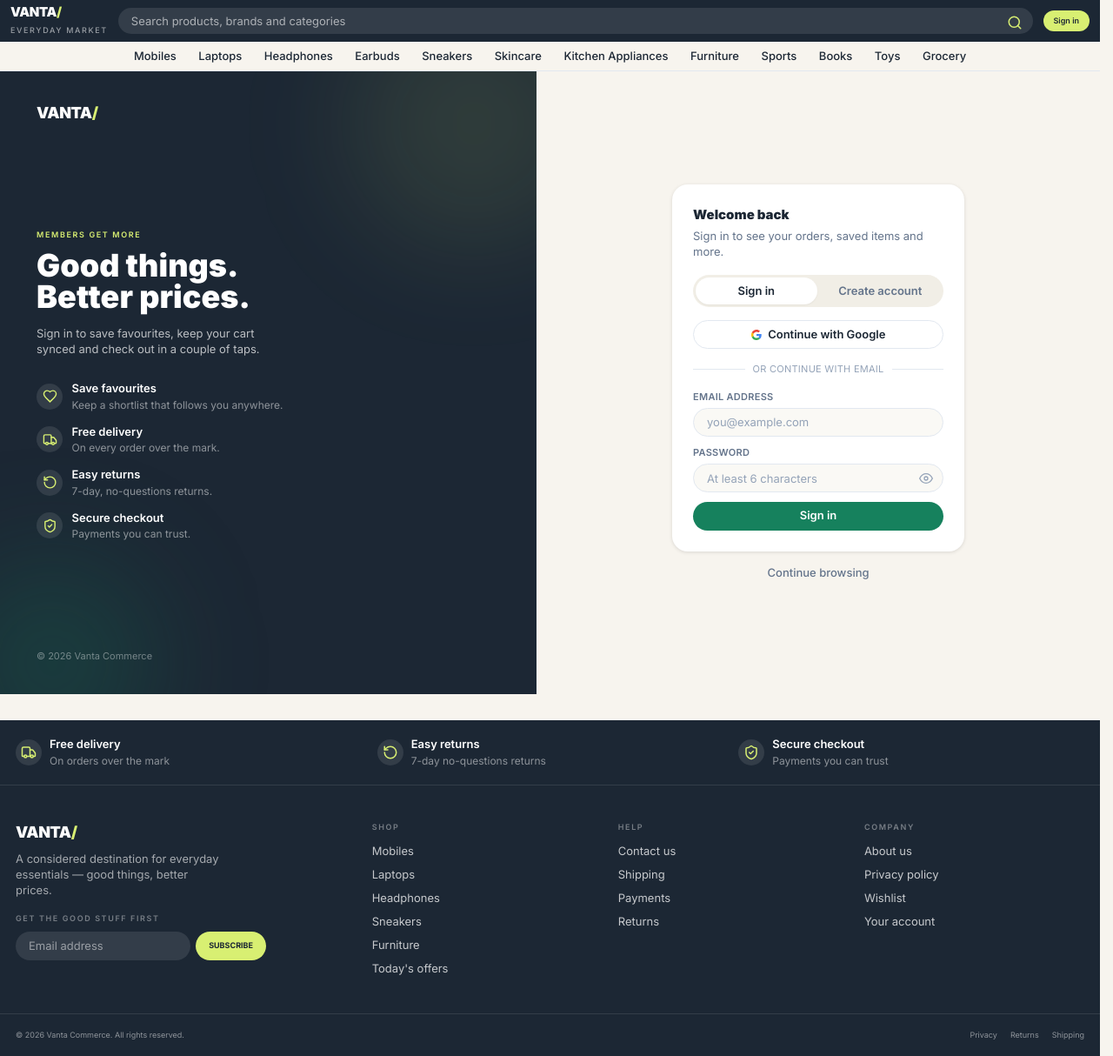
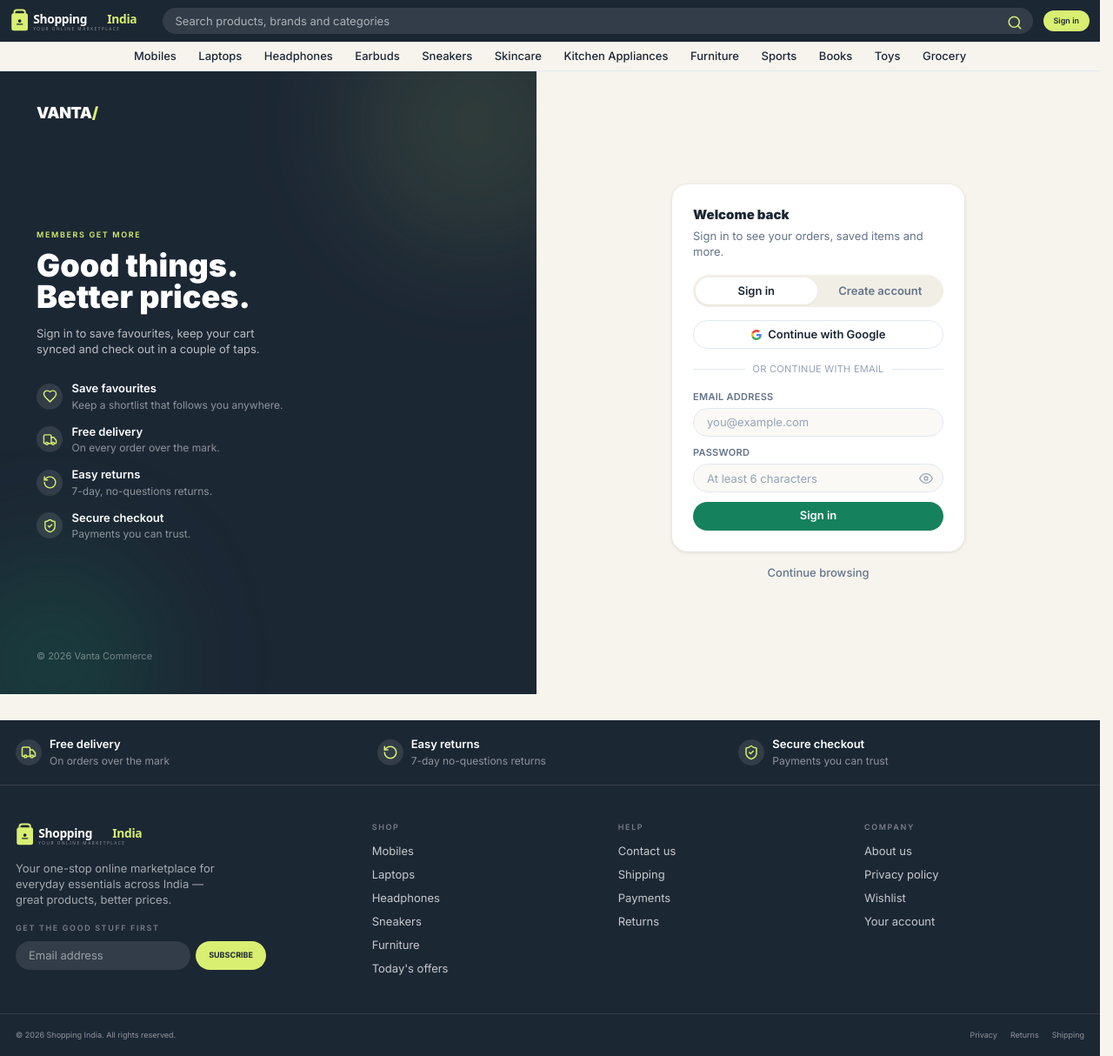
Before and after one commit to Antor-Adhikary1216/E-commerce, a Next.js app in the folder ecommerce-client/: page /login in a window 1280 px wide. Shown: the whole page at 87% size. Built offline with nearby package versions, Linux system fonts and the light colour scheme; no server answers.

Commit message:
Add Shopping India logo, update header/footer/metadata branding

```diff
--- a/ecommerce-client/src/app/layout.tsx
+++ b/ecommerce-client/src/app/layout.tsx
@@ -9,10 +9,10 @@ import { LoginPrompt } from "@/components/login-prompt";
 const inter = Inter({ subsets: ["latin"], display: "optional", adjustFontFallback: true });
 
 export const metadata: Metadata = {
-  metadataBase: new URL("https://vanta.example"),
-  title: { default: "Vanta — Curated essentials", template: "%s | Vanta" },
-  description: "A considered destination for everyday essentials.",
-  openGraph: { type: "website", title: "Vanta — Curated essentials", description: "A considered destination for everyday essentials." },
+  metadataBase: new URL("https://shoppingindia.example"),
+  title: { default: "Shopping India — Your Online Marketplace", template: "%s | Shopping India" },
+  description: "Your one-stop online marketplace for everyday essentials across India.",
+  openGraph: { type: "website", title: "Shopping India — Your Online Marketplace", description: "Your one-stop online marketplace for everyday essentials across India." },
 };
 
 export default function RootLayout({ children }: Readonly<{ children: React.ReactNode }>) {
--- /dev/null
+++ b/ecommerce-client/src/components/logo.tsx
@@ -0,0 +1,26 @@
+export function Logo({ className = "" }: { className?: string }) {
+  return (
+    <svg viewBox="0 0 260 48" fill="none" xmlns="http://www.w3.org/2000/svg" className={className} aria-label="Shopping India">
+      {/* Shopping bag icon */}
+      <rect x="2" y="10" width="30" height="32" rx="4" fill="#d8ef72" />
+      <rect x="7" y="4" width="20" height="10" rx="5" stroke="#d8ef72" strokeWidth="3" fill="none" />
+      <circle cx="17" cy="24" r="3" fill="#1c2734" />
+      <path d="M12 30 h10" stroke="#1c2734" strokeWidth="2" strokeLinecap="round" />
+
+      {/* "Shopping" text */}
+      <text x="42" y="28" fontFamily="system-ui, -apple-system, sans-serif" fontWeight="800" fontSize="22" fill="white" letterSpacing="-0.5">
+        Shopping
+      </text>
+
+      {/* "India" text */}
+      <text x="178" y="28" fontFamily="system-ui, -apple-system, sans-serif" fontWeight="800" fontSize="22" fill="#d8ef72" letterSpacing="-0.5">
+        India
+      </text>
+
+      {/* Tagline */}
+      <text x="42" y="42" fontFamily="system-ui, -apple-system, sans-serif" fontWeight="500" fontSize="7.5" fill="rgba(255,255,255,0.5)" letterSpacing="2.5">
+        YOUR ONLINE MARKETPLACE
+      </text>
+    </svg>
+  );
+}
--- a/ecommerce-client/src/components/site-footer.tsx
+++ b/ecommerce-client/src/components/site-footer.tsx
@@ -1,6 +1,7 @@
 import Link from "next/link";
 import { RotateCcw, ShieldCheck, Truck } from "lucide-react";
 import { NewsletterForm } from "@/components/newsletter-form";
+import { Logo } from "@/components/logo";
 
 const shopLinks = [
   { label: "Mobiles", href: "/shop?category=Mobiles" },
@@ -70,10 +71,10 @@ export function SiteFooter() {
 
       <div className="mx-auto grid max-w-[1360px] gap-10 px-6 py-14 md:grid-cols-2 lg:grid-cols-[1.5fr_1fr_1fr_1fr]">
         <div>
-          <Link href="/" className="text-2xl font-black tracking-tight">
-            VANTA<span className="text-[#d8ef72]">/</span>
+          <Link href="/" className="inline-block">
+            <Logo className="h-10 w-auto" />
           </Link>
-          <p className="mt-3 max-w-xs text-[13px] leading-6 text-white/60">A considered destination for everyday essentials — good things, better prices.</p>
+          <p className="mt-3 max-w-xs text-[13px] leading-6 text-white/60">Your one-stop online marketplace for everyday essentials across India — great products, better prices.</p>
           <p className="mt-6 text-xs font-semibold uppercase tracking-[.18em] text-white/40">Get the good stuff first</p>
           <div className="mt-3 max-w-sm">
             <NewsletterForm />
@@ -86,7 +87,7 @@ export function SiteFooter() {
 
       <div className="border-t border-white/10">
         <div className="mx-auto flex max-w-[1360px] flex-col items-center justify-between gap-3 px-6 py-6 text-xs text-white/50 md:flex-row">
-          <p>© {year} Vanta Commerce. All rights reserved.</p>
+          <p>&copy; {year} Shopping India. All rights reserved.</p>
           <div className="flex items-center gap-5">
             <Link href="/privacy" className="transition hover:text-white">Privacy</Link>
             <Link href="/returns" className="transition hover:text-white">Returns</Link>
--- a/ecommerce-client/src/components/site-header.tsx
+++ b/ecommerce-client/src/components/site-header.tsx
@@ -5,6 +5,7 @@ import { useCart } from "@/store/cart";
 import { useWishlist } from "@/store/wishlist";
 import { useAuthUser } from "@/lib/use-auth-user";
 import { motion } from "framer-motion";
+import { Logo } from "@/components/logo";
 
 const nav = ["Mobiles", "Laptops", "Headphones", "Earbuds", "Sneakers", "Skincare", "Kitchen Appliances", "Furniture", "Sports", "Books", "Toys", "Grocery"];
 
@@ -22,9 +23,8 @@ export function SiteHeader() {
             <Menu size={21} />
           </button>
 
-          <Link href="/" className="shrink-0 text-xl font-black tracking-tight">
-            VANTA<span className="text-[#d8ef72]">/</span>
-            <span className="block text-[9px] font-medium uppercase tracking-[.18em] text-white/55">Everyday market</span>
+          <Link href="/" className="shrink-0">
+            <Logo className="h-10 w-auto" />
           </Link>
 
           <label className="relative hidden flex-1 md:block">
```
